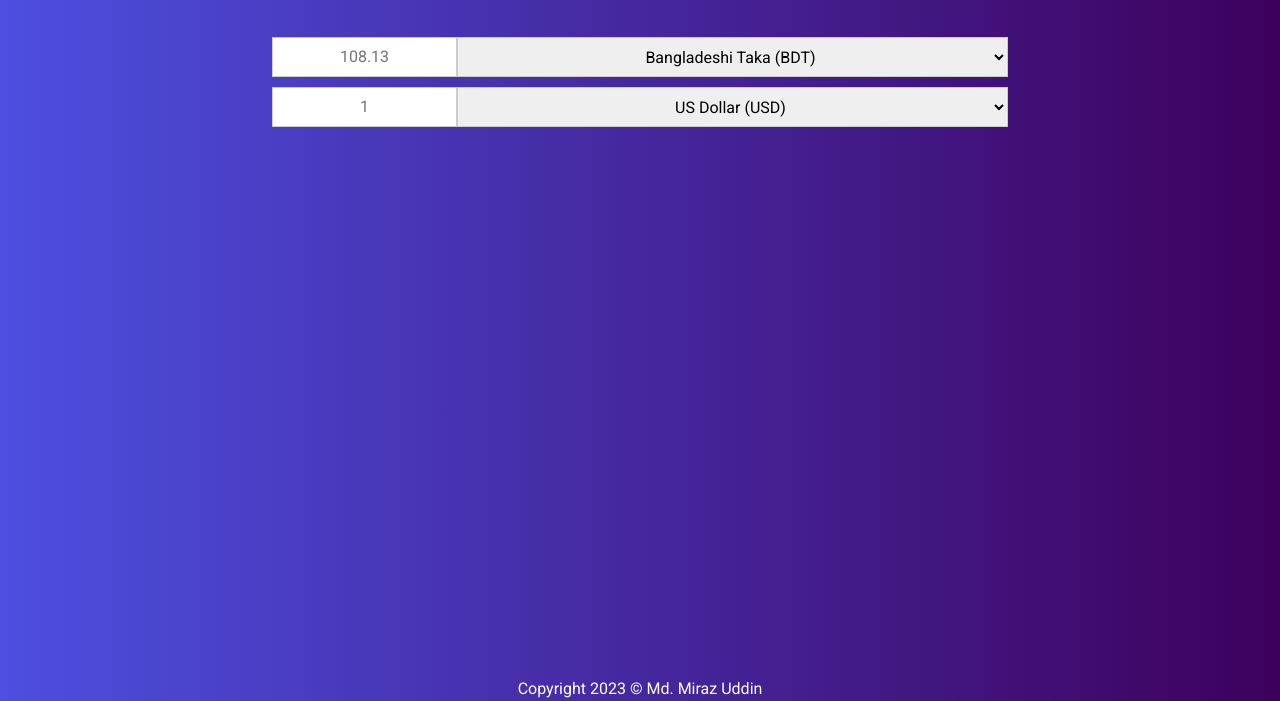
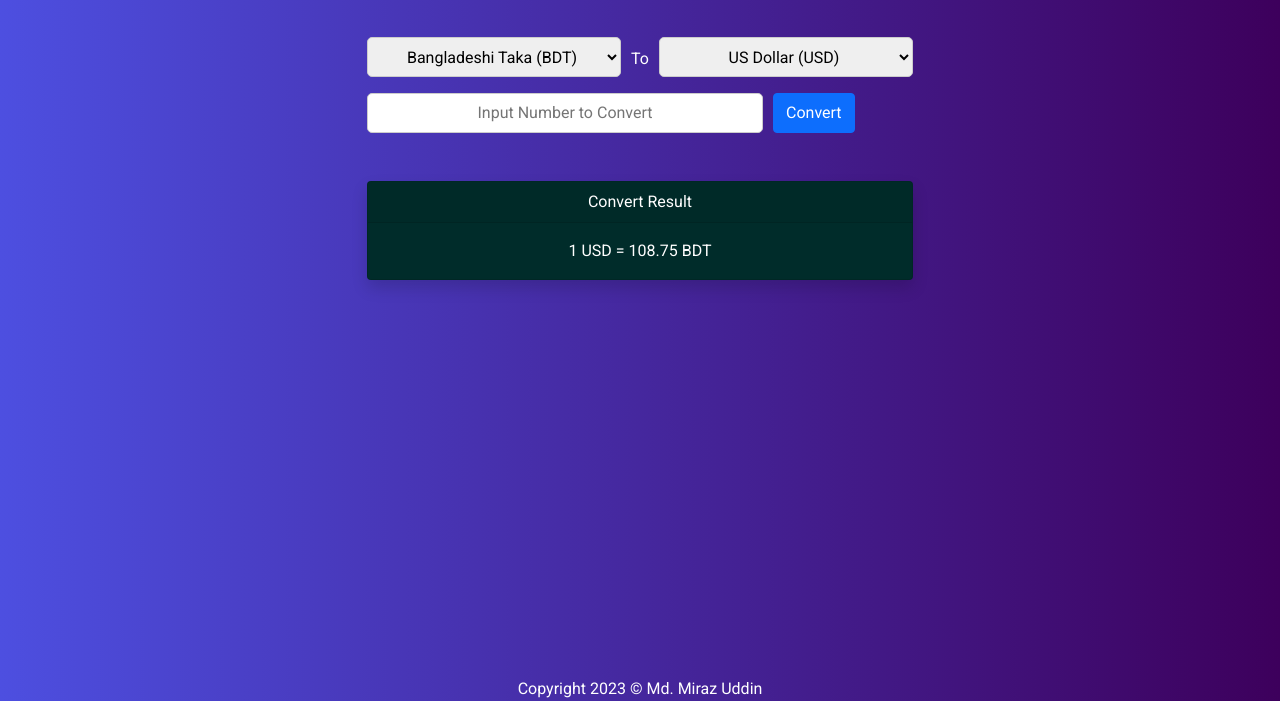
Before and after one commit to Miraz-Uddin/js-bootcamp-html-currency-converter, a plain HTML site: page index.htm in a window 1280 px wide. Shown: the part 99-800 px from the top of the page. Drawn offline with Linux system fonts and the light colour scheme.

Commit message:
Version 2 Added

```diff
--- a/index.htm
+++ b/index.htm
@@ -31,11 +31,9 @@
   <body>
     <div class="container">
       <div class="row">
-        <div class="col-md-12 col-lg-8 mx-auto">
+        <div class="col-md-12 col-lg-6 mx-auto">
           <h1 class="title mt-5">Currency Converter</h1>
-          <div id="messageDisplay"></div>
           <div class="form">
-            <input type="text" id="fromAmount" placeholder="108.13" />
             <select id="fromCountry">
               <option value="BDT" selected="true">
                 Bangladeshi Taka (BDT)
@@ -44,9 +42,7 @@
               <option value="SAR">Saudi Riyal (SAR)</option>
               <option value="USD">US Dollar (USD)</option>
             </select>
-          </div>
-          <div class="form">
-            <input type="text" id="toAmount" placeholder="1" />
+            <label for="">To</label>
             <select id="toCountry">
               <option value="BDT">Bangladeshi Taka (BDT)</option>
               <option value="EUR">Euro (EUR)</option>
@@ -54,7 +50,24 @@
               <option value="USD" selected="true">US Dollar (USD)</option>
             </select>
           </div>
+          <div class="form mt-3">
+            <input
+              type="number"
+              id="fromAmount"
+              placeholder="Input Number to Convert"
+            />
+            <button class="btn btn-primary">Convert</button>
+          </div>
+          <div class="messageDisplay">
+            <div class="card shadow mt-5">
+              <div class="card-header text-center">Convert Result</div>
+              <div class="card-body text-center">1 USD = 108.75 BDT</div>
+            </div>
+          </div>
         </div>
+      </div>
+      <div class="row">
+        <div class="col-md-12 col-lg-6 mx-auto"></div>
       </div>
     </div>
 
--- a/public/assets/css/style.css
+++ b/public/assets/css/style.css
@@ -123,6 +123,15 @@ input,
 select {
     border: 1px solid #ccc;
     text-align: center;
+    border-radius: 5px;
+}
+
+input {
+    min-width: 396px;
+    border: 1px solid #ccc;
+    text-align: center;
+    margin-right: 10px;
+    border-radius: 5px;
 }
 
 #amount {
@@ -133,7 +142,6 @@ select {
 .form select {
     flex: 1;
     padding-left: 8px;
-    min-width: 500px;
 }
 
 /* Result */
@@ -142,3 +150,13 @@ select {
     max-width: 25%;
     text-align: center;
 }
+
+.form label {
+    color: #fff;
+    padding: 10px;
+}
+
+.messageDisplay .card {
+    background: #002c2a;
+    color: #fff;
+}
```
